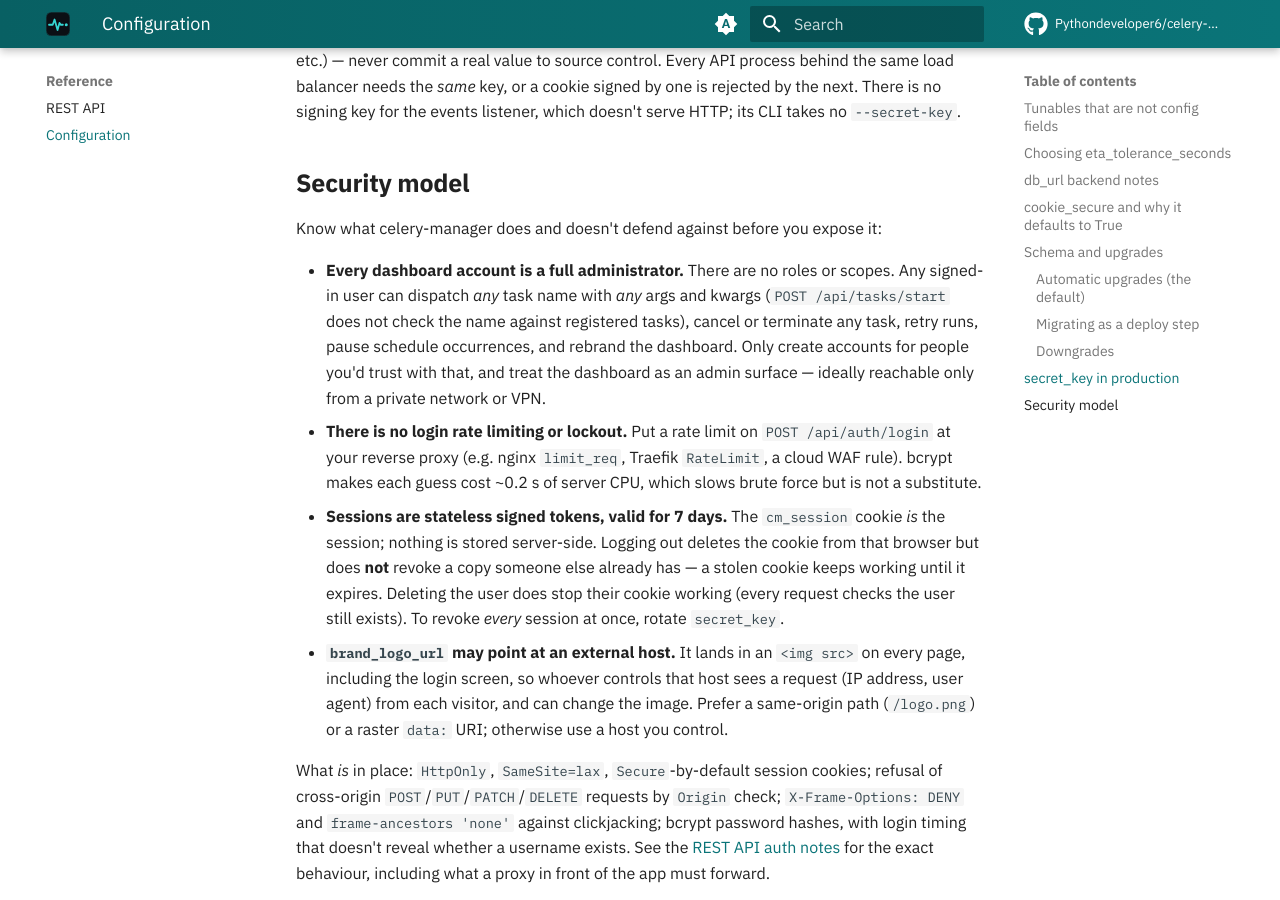
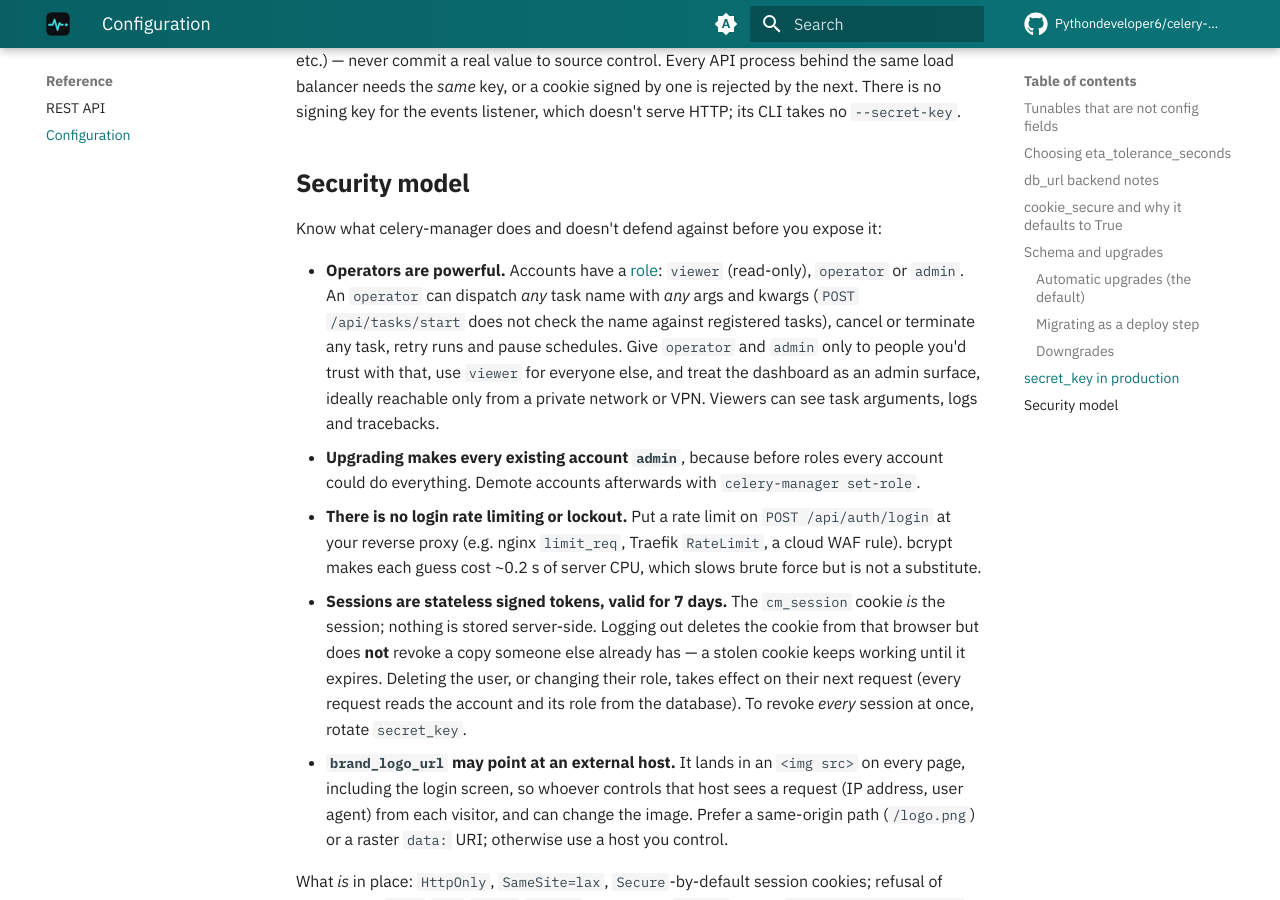
Before and after one commit to Pythondeveloper6/celery-manager, an MkDocs documentation site: the page built from docs/configuration.md, in a window 1280 px wide and 900 px high, scrolled down 6199 px. Built offline with MkDocs 1.6.1 and Material for MkDocs 9.7.7, drawn with Linux system fonts in a browser that asks for light colours; comment, search, counter and statistics services are not loaded.

Commit message:
Docs: Roles page, CLI user management, updated security model
New docs/roles.md with the role-to-route table, default-role choices and
CLI usage. Quickstart uses celery-manager create-user --role admin; the
security model, REST auth notes, integrations, features, README and
CHANGELOG describe roles.

```diff
--- a/docs/configuration.md
+++ b/docs/configuration.md
@@ -224,13 +224,17 @@ events listener, which doesn't serve HTTP; its CLI takes no `--secret-key`.
 Know what celery-manager does and doesn't defend against before you expose
 it:
 
-- **Every dashboard account is a full administrator.** There are no roles
-  or scopes. Any signed-in user can dispatch *any* task name with *any*
-  args and kwargs (`POST /api/tasks/start` does not check the name against
-  registered tasks), cancel or terminate any task, retry runs, pause
-  schedule occurrences, and rebrand the dashboard. Only create accounts for
-  people you'd trust with that, and treat the dashboard as an admin
-  surface — ideally reachable only from a private network or VPN.
+- **Operators are powerful.** Accounts have a [role](roles.md): `viewer`
+  (read-only), `operator` or `admin`. An `operator` can dispatch *any* task
+  name with *any* args and kwargs (`POST /api/tasks/start` does not check
+  the name against registered tasks), cancel or terminate any task, retry
+  runs and pause schedules. Give `operator` and `admin` only to people you'd
+  trust with that, use `viewer` for everyone else, and treat the dashboard
+  as an admin surface, ideally reachable only from a private network or VPN.
+  Viewers can see task arguments, logs and tracebacks.
+- **Upgrading makes every existing account `admin`**, because before roles
+  every account could do everything. Demote accounts afterwards with
+  `celery-manager set-role`.
 - **There is no login rate limiting or lockout.** Put a rate limit on
   `POST /api/auth/login` at your reverse proxy (e.g. nginx `limit_req`,
   Traefik `RateLimit`, a cloud WAF rule). bcrypt makes each guess cost
@@ -239,8 +243,9 @@ it:
   `cm_session` cookie *is* the session; nothing is stored server-side.
   Logging out deletes the cookie from that browser but does **not** revoke
   a copy someone else already has — a stolen cookie keeps working until it
-  expires. Deleting the user does stop their cookie working (every request
-  checks the user still exists). To revoke *every* session at once, rotate
+  expires. Deleting the user, or changing their role, takes effect on their
+  next request (every request reads the account and its role from the
+  database). To revoke *every* session at once, rotate
   `secret_key`.
 - **`brand_logo_url` may point at an external host.** It lands in an
   `<img src>` on every page, including the login screen, so whoever controls
--- a/mkdocs.yml
+++ b/mkdocs.yml
@@ -113,6 +113,7 @@ nav:
       - Insights: insights.md
       - Workers and rate limits: workers.md
       - Queues, purge and bulk cancel: queues.md
+      - Roles: roles.md
   - Reference:
       - REST API: rest-api.md
       - Configuration: configuration.md
```
Also changed, not shown: CHANGELOG.md (+32 -0 lines), README.md (+3 -1 lines), docs/features.md (+6 -0 lines), docs/integrations.md (+4 -2 lines), docs/quickstart.md (+14 -3 lines), docs/rest-api.md (+14 -11 lines), docs/roles.md (added, +146 -0 lines).
